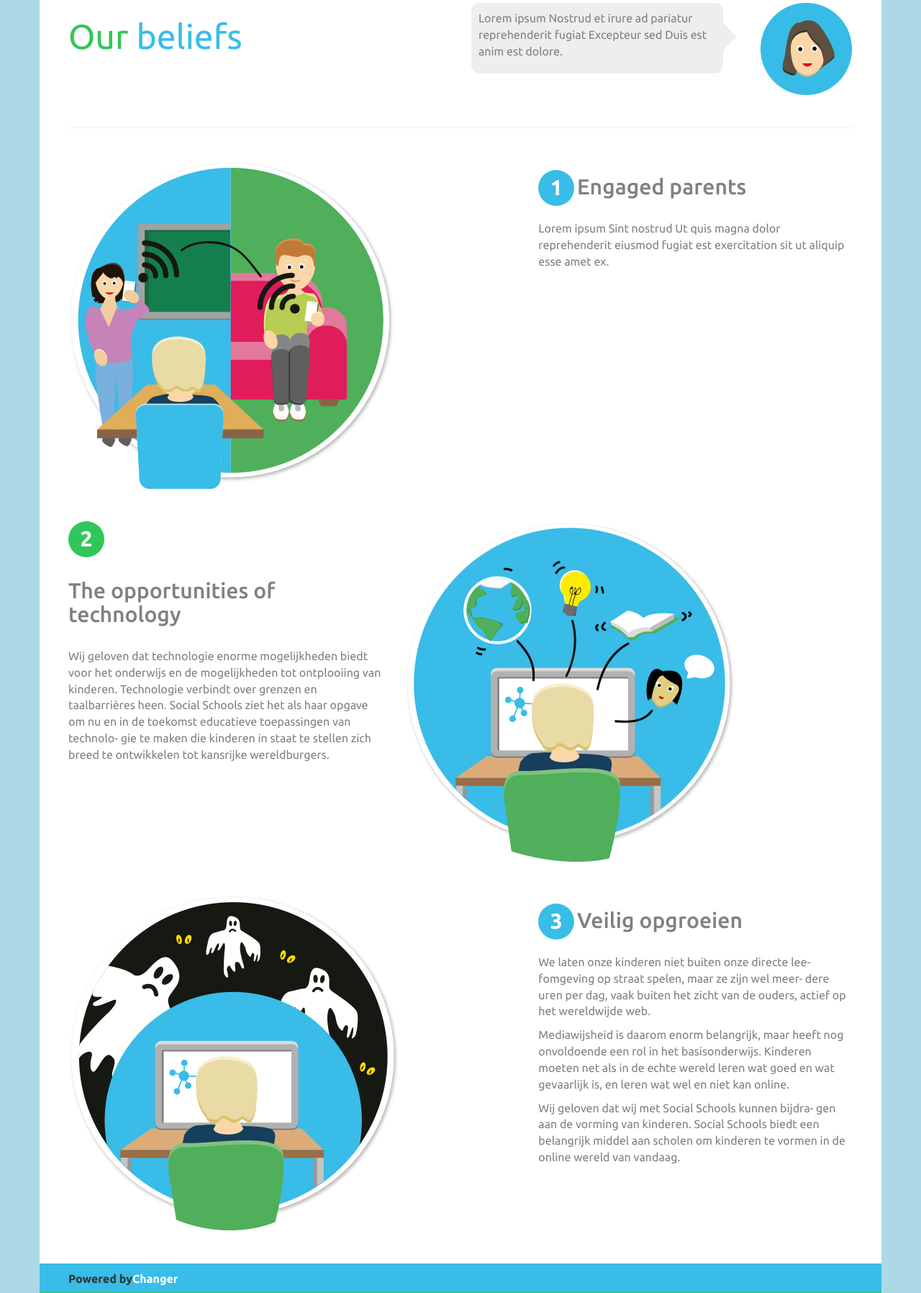
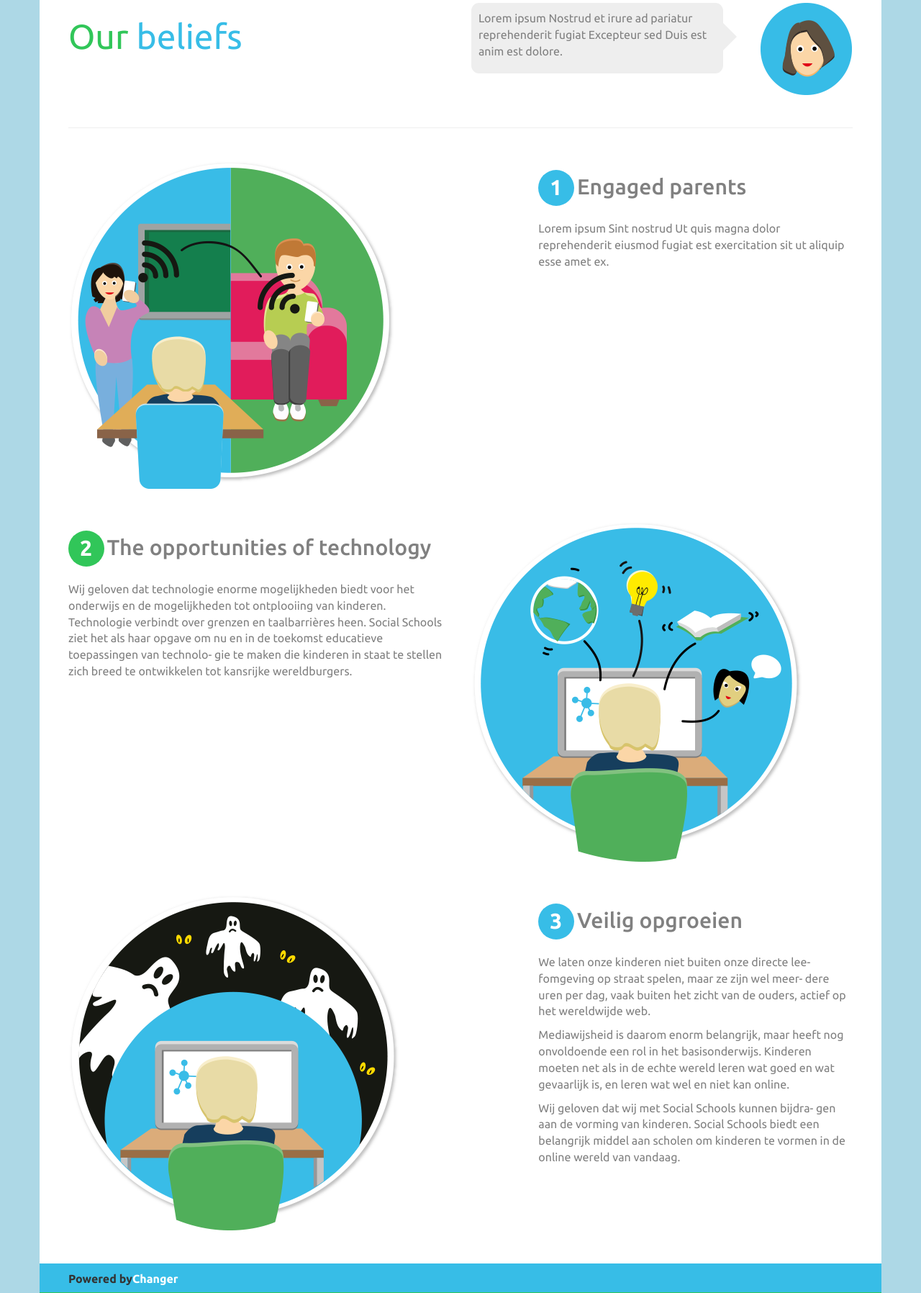
Before and after one commit to changer/socialschools-site, a Django app: template socialschools_site/templates/vision.html in a window 1280 px wide. Shown: the part 236-2032 px from the top of the page at 72% size. Run offline with Django 3.2, Linux system fonts and the light colour scheme; the template is opened without the code that fills it, so the values that code supplies are empty; style sheets or scripts are compiled from the project's sources; some libraries are stand-ins or nearby versions.

Commit message:
fix the vision page

```diff
--- a/socialschools_site/static/css/body.less
+++ b/socialschools_site/static/css/body.less
@@ -241,8 +241,10 @@
   }
   .vision-item-container {
     .container-margin(45px);
-    .col-md-5 > h2 {
-      display: inline-block;
+    .col-md-5, .col-md-6 {
+      h2 {
+        display: inline-block;
+      }
     }
   }
   .point-circle-parents {
--- a/socialschools_site/static/css/mixins.less
+++ b/socialschools_site/static/css/mixins.less
@@ -40,6 +40,7 @@
     font-weight: bold;
     margin-top: 8px;
     text-align: center;
+    margin-left: 16px;
   }
 }
 
--- a/socialschools_site/templates/vision.html
+++ b/socialschools_site/templates/vision.html
@@ -36,7 +36,7 @@
       </div>
     </div>
     <div class="row vision-item-container">
-      <div class="col-md-5">
+      <div class="col-md-6">
         <div class="point-circle-tech">
           <h2 class="point">2</h2>
         </div>
@@ -44,7 +44,7 @@
         <p>Wij geloven dat technologie enorme mogelijkheden biedt voor het onderwijs en de mogelijkheden tot ontplooiing van kinderen. Technologie verbindt over grenzen en taalbarrières heen.
 Social Schools ziet het als haar opgave om nu en in de toekomst educatieve toepassingen van technolo- gie te maken die kinderen in staat te stellen zich breed te ontwikkelen tot kansrijke wereldburgers.</p>
       </div>
-      <div class="col-md-7">
+      <div class="col-md-6">
         <img src="{{STATIC_URL}}img/about-technology.png" alt="">
       </div>
     </div>
```
